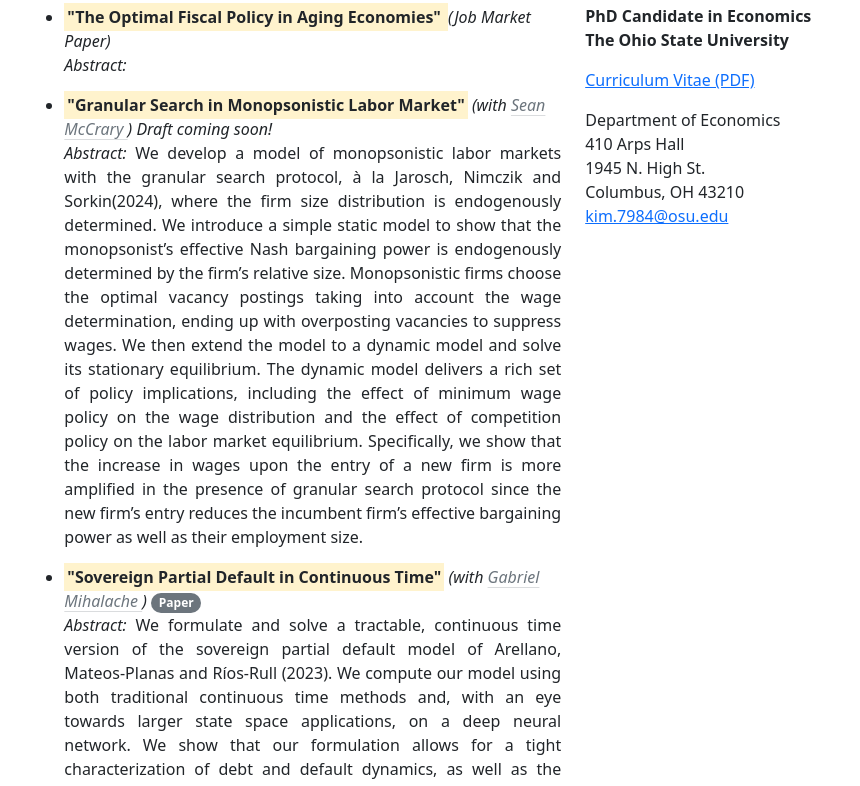
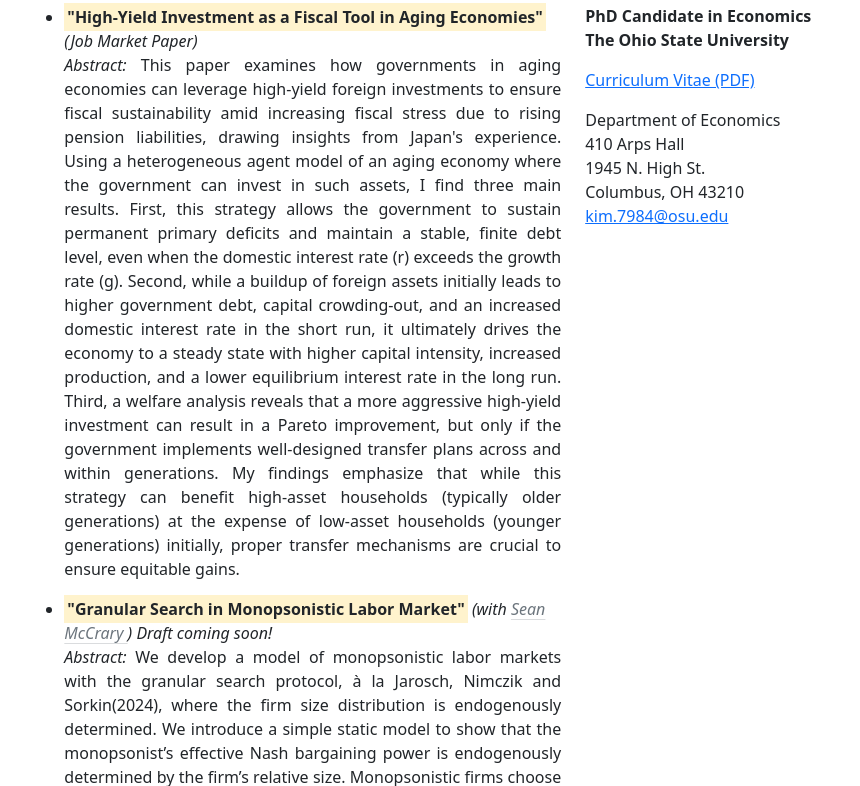
Before and after one commit to sangdongkim505/sangdongkim505.github.io, a plain HTML site: page research.html in a window 1280 px wide. Shown: the part 136-922 px from the top of the page, without its empty margins (205-1065 px from the left). Drawn offline with nearby package versions, Linux system fonts and the light colour scheme.

Commit message:
Add files via upload

```diff
--- a/research.html
+++ b/research.html
@@ -56,8 +56,8 @@
             <p><h4> Work in Progress</h4></p>
 
             <ul>
-            <li class="paper" words="add, your, keywords, here"> <mark><b>"The Optimal Fiscal Policy in Aging Economies"</b> </mark>  <em>  (Job Market Paper) </em>
-              <p style="text-align: justify;"> <em>Abstract: </em>   </p>
+            <li class="paper" words="add, your, keywords, here"> <mark><b>"High-Yield Investment as a Fiscal Tool in Aging Economies"</b> </mark>  <em>  (Job Market Paper) </em>
+              <p style="text-align: justify;"> <em>Abstract: </em> This paper examines how governments in aging economies can leverage high-yield foreign investments to ensure fiscal sustainability amid increasing fiscal stress due to rising pension liabilities, drawing insights from Japan's experience. Using a heterogeneous agent model of an aging economy where the government can invest in such assets, I find three main results. First, this strategy allows the government to sustain permanent primary deficits and maintain a stable, finite debt level, even when the domestic interest rate (r) exceeds the growth rate (g). Second, while a buildup of foreign assets initially leads to higher government debt, capital crowding-out, and an increased domestic interest rate in the short run, it ultimately drives the economy to a steady state with higher capital intensity, increased production, and a lower equilibrium interest rate in the long run. Third, a welfare analysis reveals that a more aggressive high-yield investment can result in a Pareto improvement, but only if the government implements well-designed transfer plans across and within generations. My findings emphasize that while this strategy can benefit high-asset households (typically older generations) at the expense of low-asset households (younger generations) initially, proper transfer mechanisms are crucial to ensure equitable gains.  </p>
             </li>
 
             <li class="paper" words="add, your, keywords, here"> <mark><b>"Granular Search in Monopsonistic Labor Market"</mark> </b> <em>  (with <a href="https://www.seanmccrary.com/" class="link-secondary link-offset-2 link-underline-opacity-25 link-underline-opacity-100-hover" target="_blank"> Sean McCrary </a>) </em>
```
Also changed, not shown: index.html (+8 -0 lines).
